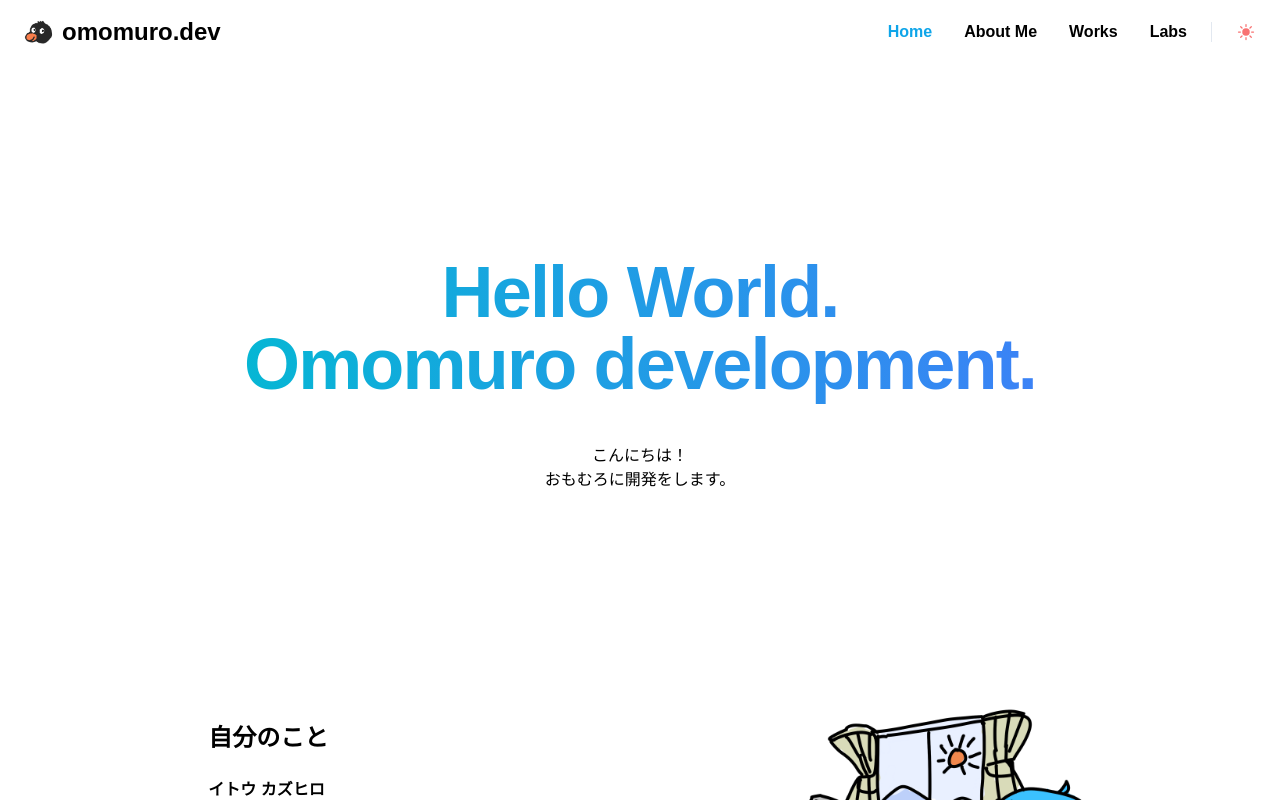
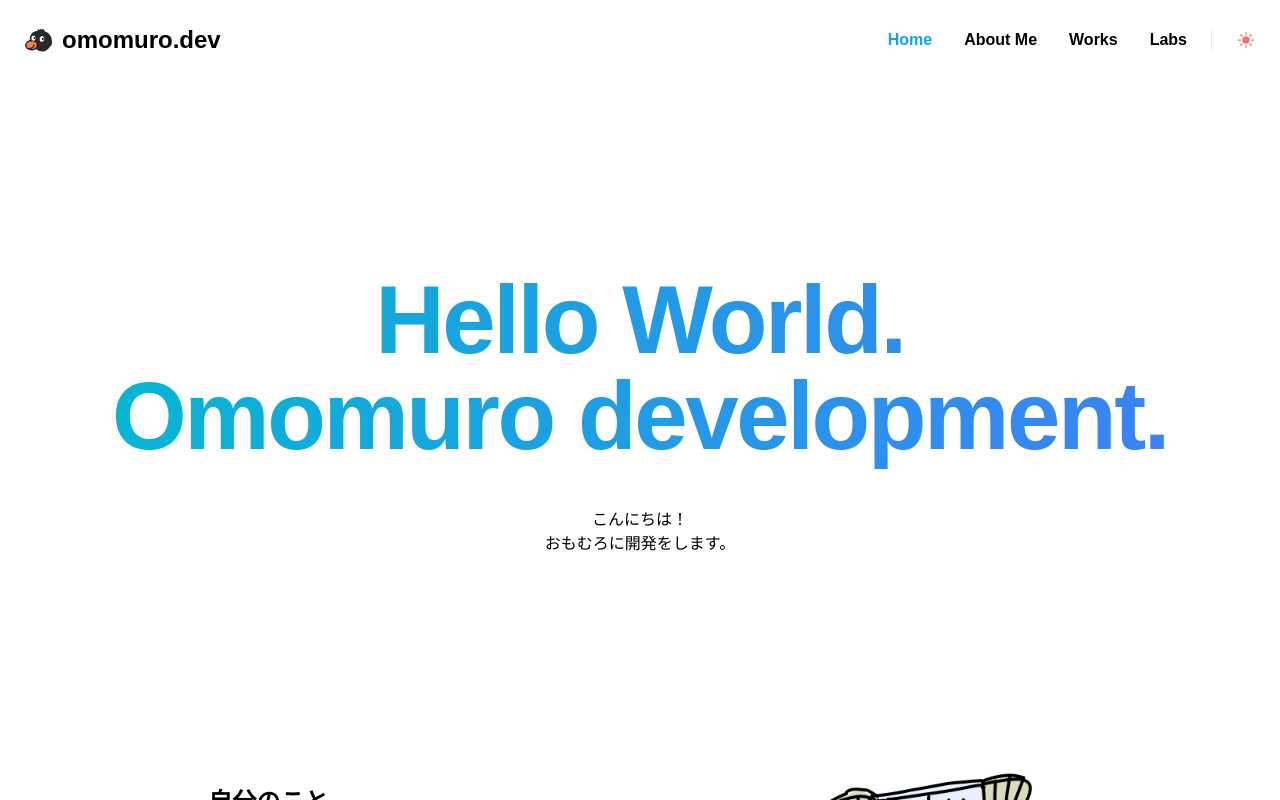
Before and after one commit to KazuhiroIto0127/omomuro.dev, a Next.js app: page / in a window 1280 px wide. Shown: the top 800 px of the page. Built offline with nearby package versions, Linux system fonts and the light colour scheme; no server answers; a web font is replaced by a local one; what tailwindcss-radix would draw is missing.

Commit message:
タイトルを大きめにした

```diff
--- a/components/layouts/HomeHeader.tsx
+++ b/components/layouts/HomeHeader.tsx
@@ -29,7 +29,7 @@ export default function Header() {
   ];
 
   return (
-    <header className="z-10 h-16">
+    <header className="z-10 h-20">
       <div className="container mx-auto flex h-full items-center justify-between px-6 font-semibold">
         <Link href="/" className="flex items-center justify-center transition-transform hover:scale-105">
           <Image priority src="/images/omo_pen.png" className="mr-2" height={30} width={30} alt="logo" />
--- a/pages/index.tsx
+++ b/pages/index.tsx
@@ -14,7 +14,7 @@ export default function Home() {
         <div className="flex w-full justify-center">
           <h1
             className="bg-gradient-to-r from-cyan-500 to-blue-500 bg-clip-text pb-11 text-5xl
-                         font-extrabold tracking-tight text-transparent transition-transform hover:scale-105 md:text-7xl"
+                         font-extrabold tracking-tight text-transparent transition-transform hover:scale-105 md:text-8xl"
           >
             Hello World.
             <br />
```
